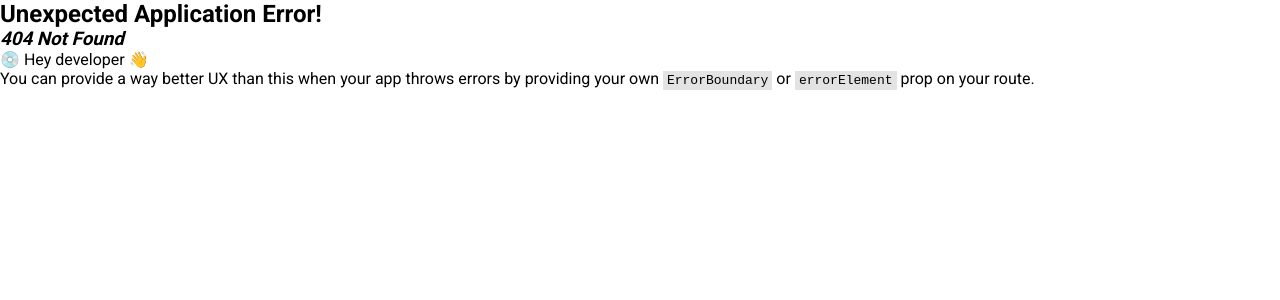
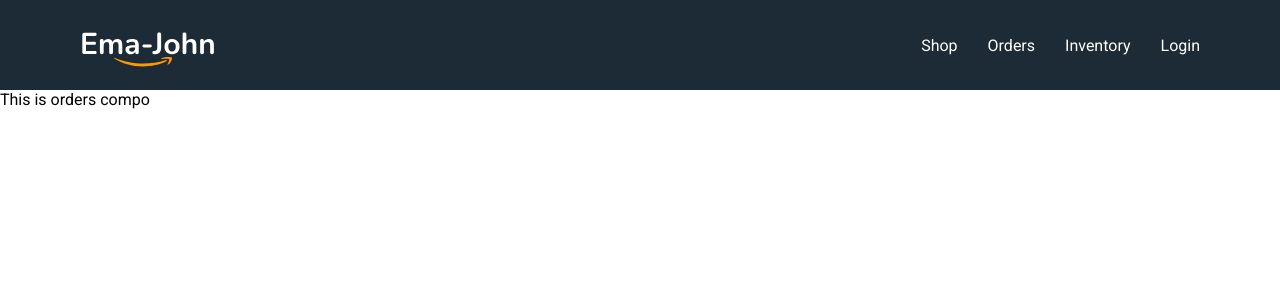
Before and after one commit to nimairoy/emazon-firebase-mongodb-client, a React (Vite) app: page /orders in a window 1280 px wide. Before the commit this address had no page. Shown: the top 300 px of the page. Built offline with nearby package versions, Linux system fonts and the light colour scheme.

Commit message:
router set up

```diff
--- a/src/components/Header/Header.jsx
+++ b/src/components/Header/Header.jsx
@@ -8,8 +8,8 @@ const Header = () => {
         <nav className='header'>
             <img className='logo' src={logo} alt="" />
             <div className='nav-items'>
-                <Link to="/shop">Shop</Link>
-                <Link to="/order">Orders</Link>
+                <Link to="/">Shop</Link>
+                <Link to="/orders">Orders</Link>
                 <Link to="/inventory">Inventory</Link>
                 <Link to="/login">Login</Link>
             </div>
--- /dev/null
+++ b/src/components/Inventory/Inventory.jsx
@@ -0,0 +1,11 @@
+import React from 'react';
+
+const Inventory = () => {
+    return (
+        <div>
+            this is inventory
+        </div>
+    );
+};
+
+export default Inventory;
--- /dev/null
+++ b/src/components/Login/Login.jsx
@@ -0,0 +1,11 @@
+import React from 'react';
+
+const Login = () => {
+    return (
+        <div>
+            this is login
+        </div>
+    );
+};
+
+export default Login;
--- /dev/null
+++ b/src/components/Orders/Orders.jsx
@@ -0,0 +1,11 @@
+import React from 'react';
+
+const Orders = () => {
+    return (
+        <div>
+            This is orders compo
+        </div>
+    );
+};
+
+export default Orders;
```
Also changed, not shown: src/main.jsx (+15 -0 lines).
